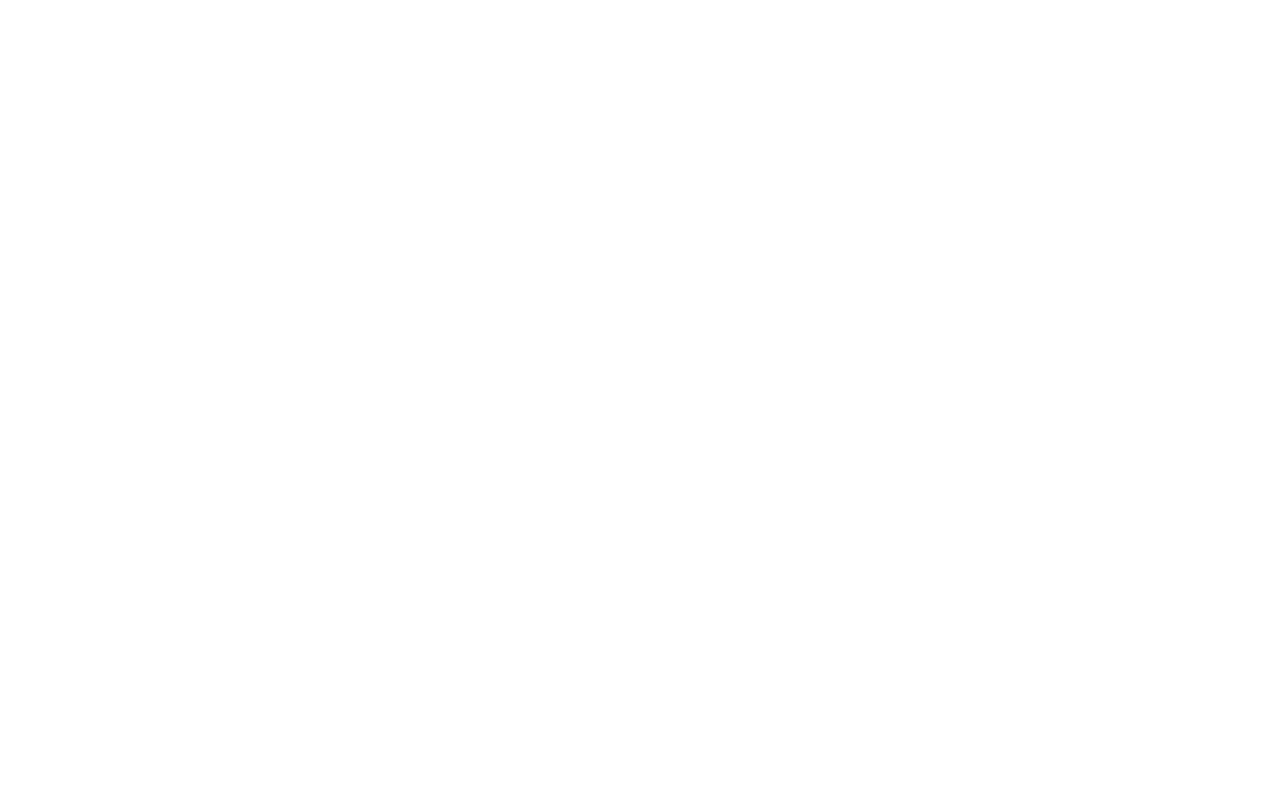
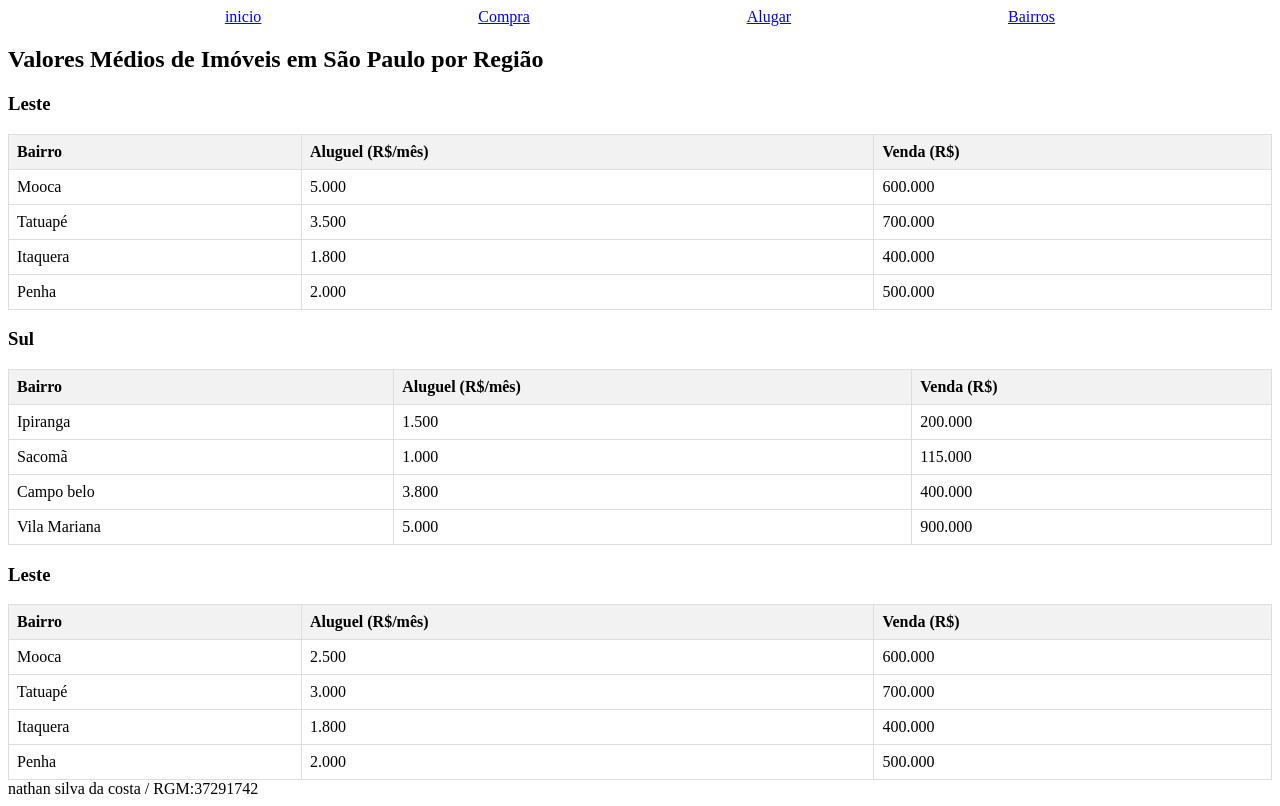
Before and after one commit to Anakinsz/aula02, a plain HTML site: page exercicio02/bairros.html in a window 1280 px wide. Drawn offline with Linux system fonts and the light colour scheme.

Commit message:
changes and css+bairros+index

```diff
--- a/exercicio02/bairros.html
+++ b/exercicio02/bairros.html
@@ -0,0 +1,127 @@
+<!DOCTYPE html>
+<html lang="en">
+<head>
+    <meta charset="UTF-8">
+    <meta name="viewport" content="width=device-width, initial-scale=1.0">
+    <title>imobiliarias lindas</title>
+    <link rel="stylesheet" type="text/css" href="style.css">
+</head>
+<body>
+<header>
+<div>
+<p1> <a href="/index.html"> inicio </a></p1>
+<p1> <a href="/compra.html">Compra</a></p1>
+<p1> <a href="/alugar.html"> Alugar</a></p1>
+<p1> <a href="/bairros.html"> Bairros </a></p1>
+</div>
+</header>
+<title>Valores Médios de Imóveis em São Paulo</title>
+
+
+</head>
+<body>
+
+<h2>Valores Médios de Imóveis em São Paulo por Região</h2>
+
+<h3>Leste</h3>
+<table>
+    <tr>
+        <th>Bairro</th>
+        <th>Aluguel (R$/mês)</th>
+        <th>Venda (R$)</th>
+    </tr>
+    <tr>
+        <td>Mooca</td>
+        <td>5.000</td>
+        <td>600.000</td>
+    </tr>
+    <tr>
+        <td>Tatuapé</td>
+        <td>3.500</td>
+        <td>700.000</td>
+    </tr>
+    <tr>
+        <td>Itaquera</td>
+        <td>1.800</td>
+        <td>400.000</td>
+    </tr>
+    <tr>
+        <td>Penha</td>
+        <td>2.000</td>
+        <td>500.000</td>
+    </tr>
+</table>
+<h3>Sul </h3>
+<table>
+    <tr>
+        <th>Bairro</th>
+        <th>Aluguel (R$/mês)</th>
+        <th>Venda (R$)</th>
+    </tr>
+    <tr>
+        <td>Ipiranga</td>
+        <td>1.500</td>
+        <td>200.000</td>
+    </tr>
+    <tr>
+        <td>Sacomã</td>
+        <td>1.000</td>
+        <td>115.000</td>
+    </tr>
+    <tr>
+        <td>Campo belo</td>
+        <td>3.800</td>
+        <td>400.000</td>
+    </tr>
+    <tr>
+        <td>Vila Mariana </td>
+        <td>5.000</td>
+        <td>900.000</td>
+    </tr>
+</table>
+<h3>Leste</h3>
+<table>
+    <tr>
+        <th>Bairro</th>
+        <th>Aluguel (R$/mês)</th>
+        <th>Venda (R$)</th>
+    </tr>
+    <tr>
+        <td>Mooca</td>
+        <td>2.500</td>
+        <td>600.000</td>
+    </tr>
+    <tr>
+        <td>Tatuapé</td>
+        <td>3.000</td>
+        <td>700.000</td>
+    </tr>
+    <tr>
+        <td>Itaquera</td>
+        <td>1.800</td>
+        <td>400.000</td>
+    </tr>
+    <tr>
+        <td>Penha</td>
+        <td>2.000</td>
+        <td>500.000</td>
+    </tr>
+</table>
+
+</body>
+</html>
+
+
+
+
+
+
+
+
+
+
+
+
+<footer>
+    nathan silva da costa / RGM:37291742
+</footer>
--- /dev/null
+++ b/exercicio02/style.css
@@ -0,0 +1,33 @@
+/* style do index */
+body{
+    background-color: rgb(255, 255, 255);
+ }
+div{
+    display: flex ;
+    justify-content: space-evenly;
+ }
+main{
+flex: 20 1 500px;
+height: calc(100vh - 224px)
+}
+
+article{
+display:flex;
+margin: 3px;
+flex:  1 1 200px;
+}
+
+/* style do bairros */
+
+table {
+    width: 100%;
+    border-collapse: collapse;
+}
+th, td {
+    border: 1px solid #ddd;
+    padding: 8px;
+    text-align: left;
+}
+th {
+    background-color: #f2f2f2;
+}
```
Also changed, not shown: exercicio02/index.html (+45 -20 lines).
